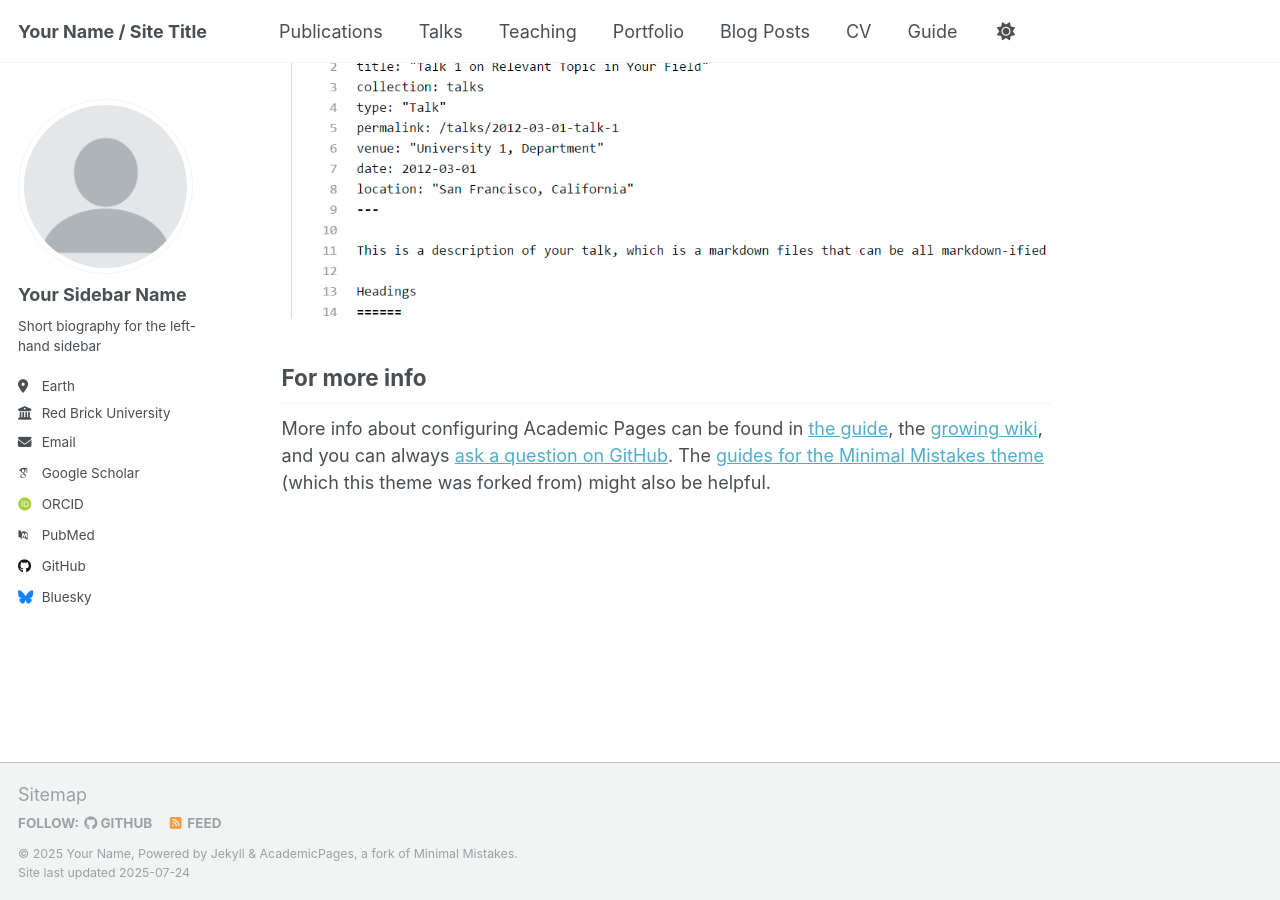
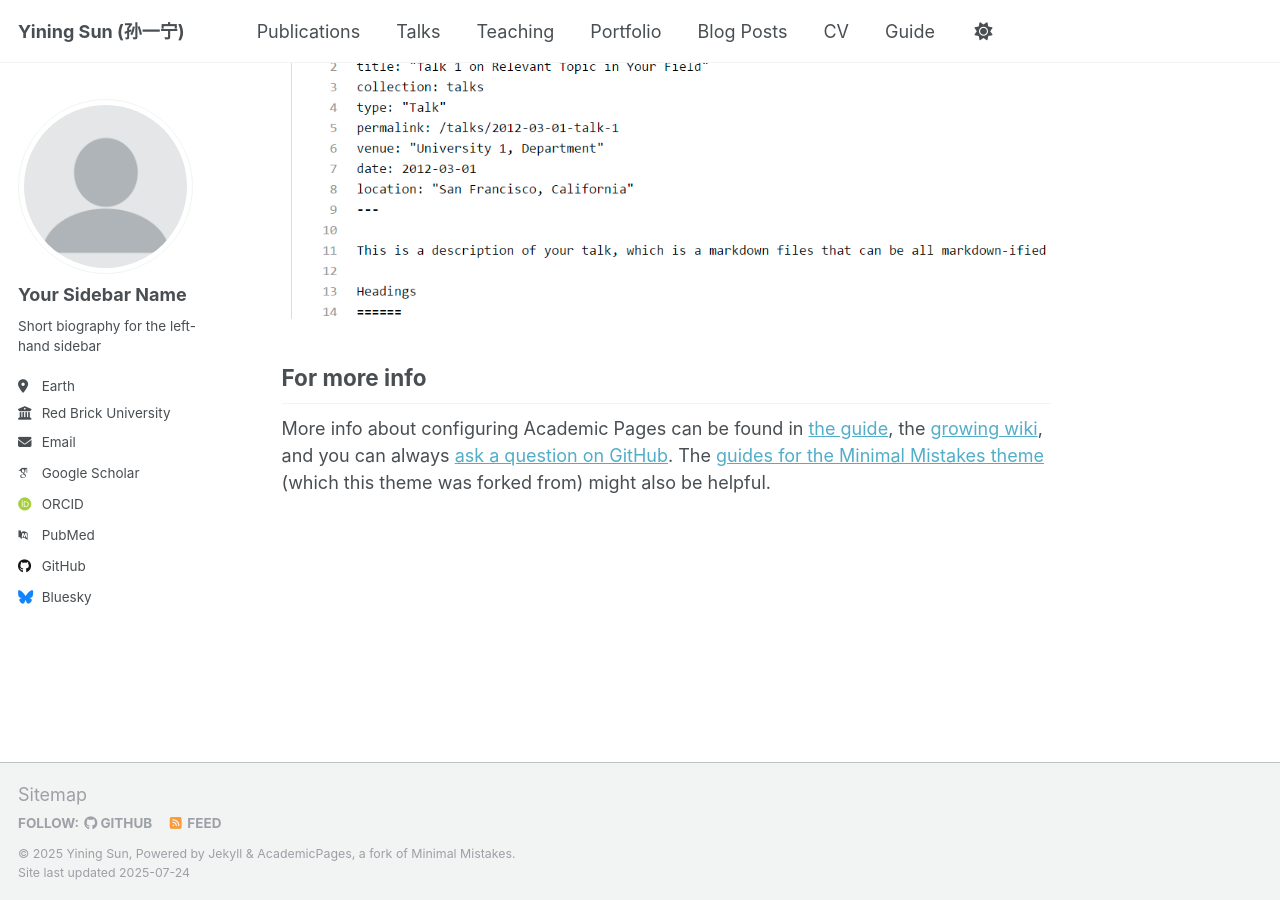
Before and after one commit to yining99/yining99.github.io, a Jekyll site: the page built from _pages/about.md, in a window 1280 px wide and 900 px high, scrolled down 2880 px. Built offline with Jekyll 4.4.1, drawn with Linux system fonts in a browser that asks for light colours; some web fonts are replaced; a script that is not in the unit is left out.

Commit message:
Update _config.yml
added name

```diff
--- a/_config.yml
+++ b/_config.yml
@@ -9,11 +9,11 @@
 # Basic Site Settings
 locale                   : "en-US"
 site_theme               : "default"
-title                    : "Your Name / Site Title"
+title                    : "Yining Sun (孙一宁)"
 title_separator          : "-"
-name                     : &name "Your Name"
+name                     : &name "Yining Sun"
 description              : &description "personal description"
-url                      : https://academicpages.github.io # the base hostname & protocol for your site e.g. "https://[your GitHub username].github.io" or if you already have some other page hosted on Github then use "https://[your GitHub username].github.io/[Your Repo Name]"
+url                      : https://yining99.github.io # the base hostname & protocol for your site e.g. "https://[your GitHub username].github.io" or if you already have some other page hosted on Github then use "https://[your GitHub username].github.io/[Your Repo Name]"
 baseurl                  : "" # the subpath of your site, e.g. "/blog"
 repository               : "academicpages/academicpages.github.io"
 
```
